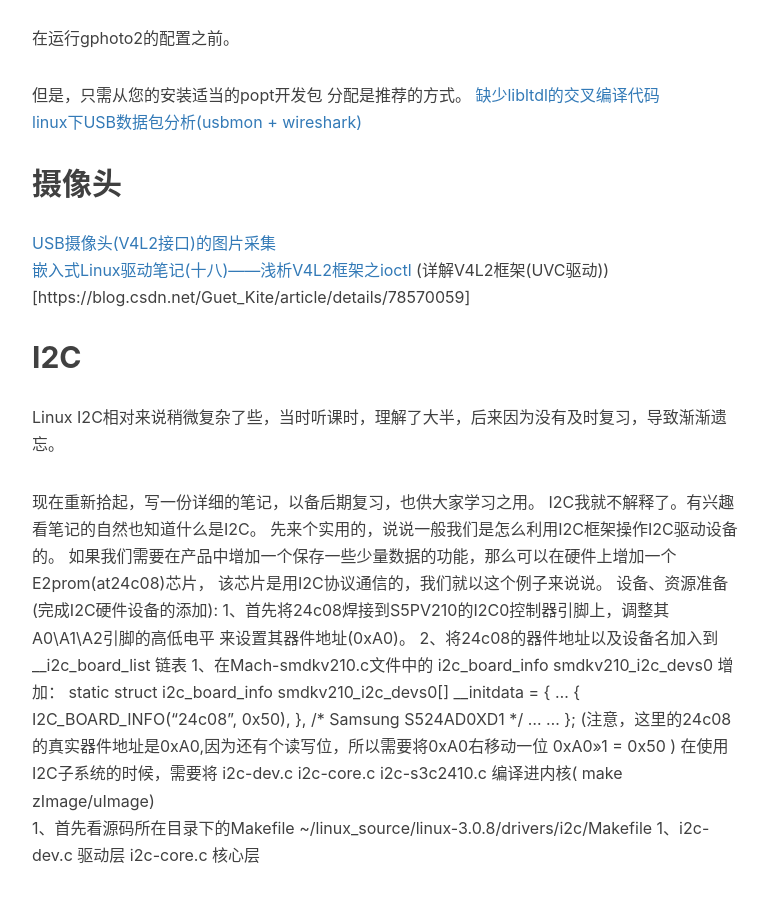
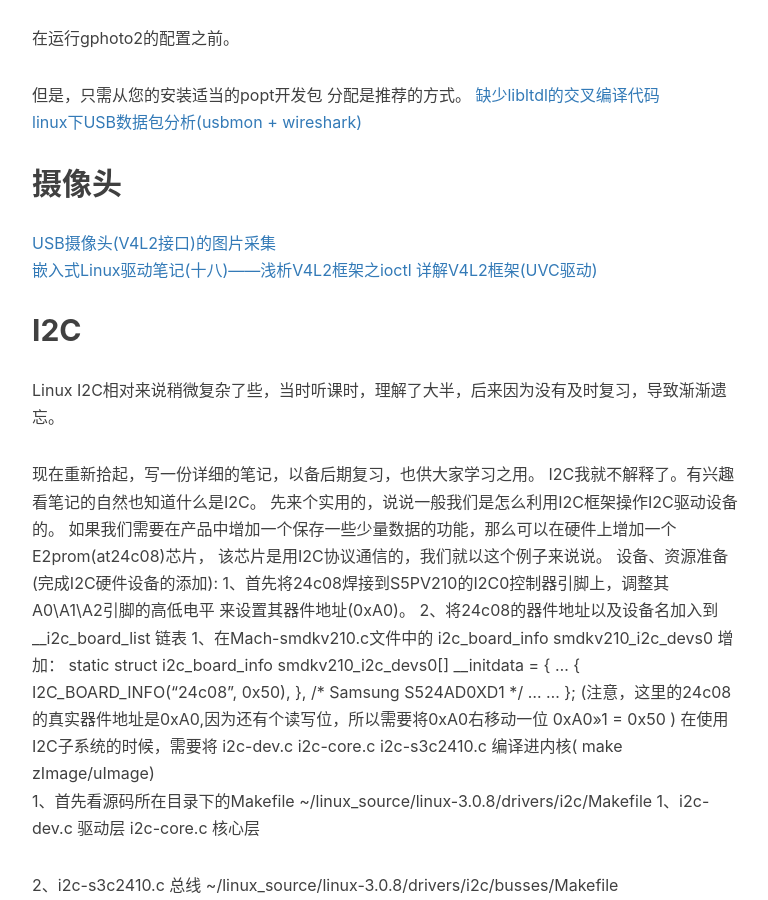
Before and after one commit to gary-robotics/dlward, a Jekyll site: the page built from _posts/2018-07-09-AndroidDriver-2018.markdown, in a window 1280 px wide and 900 px high, scrolled down 2926 px. Shown: the whole window, without its empty margins (233-1001 px from the left). Built offline with Jekyll 4.4.1, drawn with Linux system fonts in a browser that asks for light colours; nearby versions of some CDN libraries; comment, search, counter and statistics services are not loaded.

Commit message:
Update 2018-07-09-AndroidDriver-2018.markdown

```diff
--- a/_posts/2018-07-09-AndroidDriver-2018.markdown
+++ b/_posts/2018-07-09-AndroidDriver-2018.markdown
@@ -99,7 +99,7 @@ sudo apt-get install libtool autopoint
 ## 摄像头
 [USB摄像头(V4L2接口)的图片采集](https://www.cnblogs.com/surpassal/archive/2012/12/19/zed_webcam_lab1.html)
 [嵌入式Linux驱动笔记(十八)------浅析V4L2框架之ioctl](https://blog.csdn.net/guet_kite/article/details/78574781)
-(详解V4L2框架(UVC驱动))[https://blog.csdn.net/Guet_Kite/article/details/78570059]
+[详解V4L2框架(UVC驱动)](https://blog.csdn.net/Guet_Kite/article/details/78570059)
 
 ## I2C
 
```
